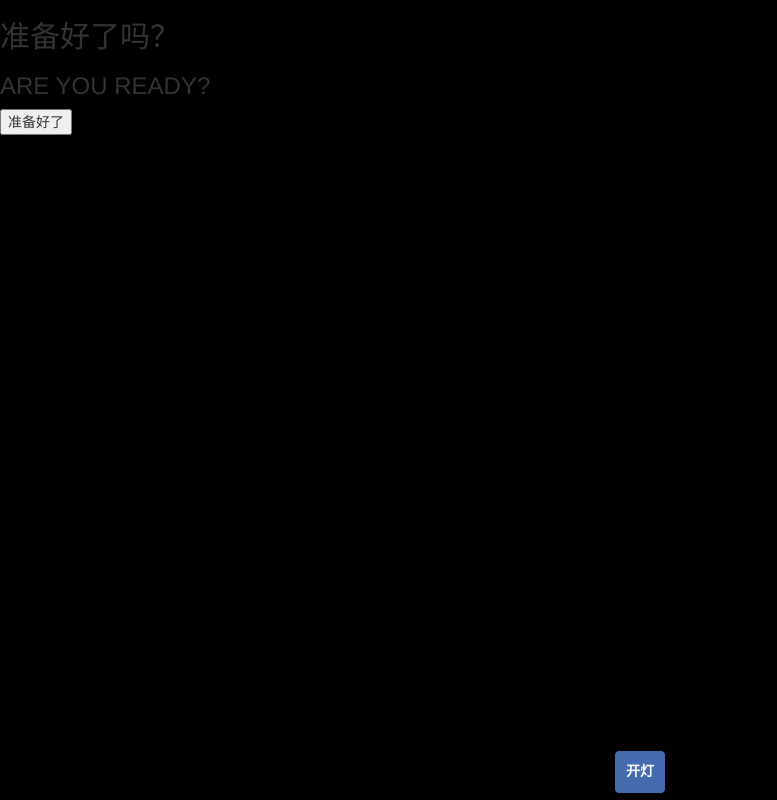
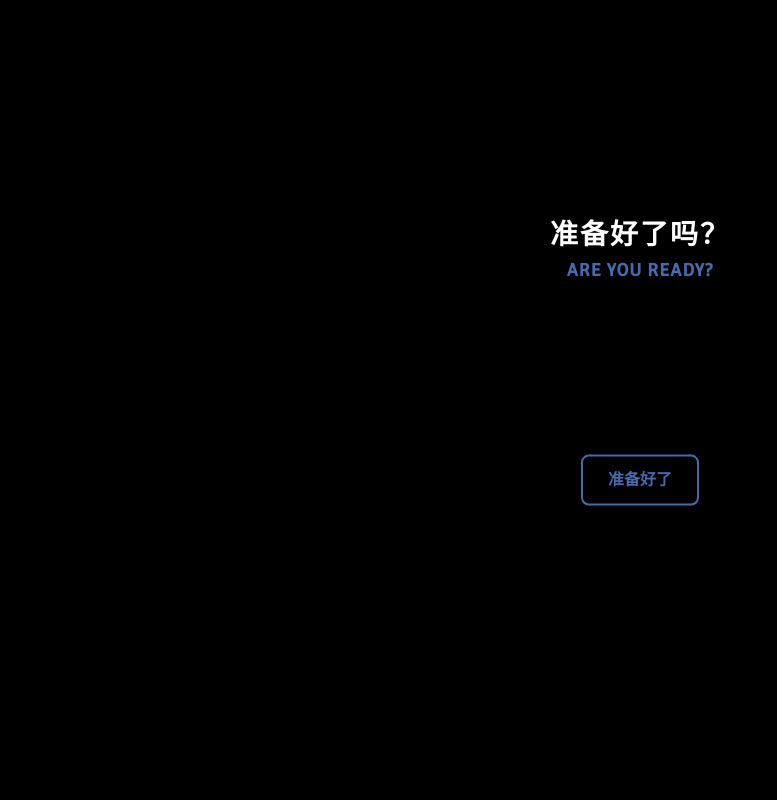
Before and after one commit to dingjim5-cmyk/happy-birthday, a website: page index.html in a window 1280 px wide. Shown: the whole page, without its empty margins (0-777 px from the left). Drawn offline with nearby package versions, Linux system fonts and the light colour scheme.

Commit message:
Refactor stylesheet with new styles and animations

```diff
--- a/stylesheet.css
+++ b/stylesheet.css
@@ -374,7 +374,7 @@ audio { display: none; }
     display: none !important;
 }
 
-/* 2. 💡 让盲盒大容器在开局默认时绝对隐藏[cite: 2]；只有在信件播完被打上 .ordered-active 类名后，才以固定图层在中央现形 */
+/* 2. 💡 让盲盒大容器在开局默认时绝对隐藏；只有在信件播完被打上 .ordered-active 类名后，才以固定图层在中央现形 */
 #gift_section.ordered-active {
     position: fixed !important;
     top: 290px !important;       /* 挂在 200px 排队气球下方，留出完美间距 */
@@ -389,7 +389,7 @@ audio { display: none; }
     display: block !important;   /* 此时强制显形 */
 }
 
-/* 默认状态下（或者初始化开局刷新时），必须老老实实彻底隐藏，防止提早露馅[cite: 2] */
+/* 默认状态下（或者初始化开局刷新时），必须老老实实彻底隐藏，防止提早露馅 */
 #gift_section {
     display: none;
 }
@@ -440,3 +440,78 @@ body.ordered-active-body {
     overflow: hidden !important;
     height: 100vh !important;
 }
+
+/* ==========================================================
+   🎮 开局搞怪“准备好了吗”彩蛋专属样式
+   ========================================================== */
+#ready_overlay {
+    display: none;                      /* 🛠️ 修正：默认隐藏，由 JS 加载完毕后温和淡入，决不跟 Loading 抢道闪现 */
+    position: fixed !important;
+    top: 0 !important;
+    left: 0 !important;
+    width: 100% !important;
+    height: 100% !important;
+    background-color: #000 !important; /* 全黑遮罩，保持神秘感 */
+    z-index: 9999999 !important;       /* 绝对最高图层，盖住一切 */
+    flex-direction: column !important;
+    align-items: center !important;
+    justify-content: center !important;
+    font-family: 'Signika', sans-serif !important;
+}
+
+.ready-title-box {
+    position: absolute !important;
+    top: 25% !important;           /* 💡 用绝对定位直接固定在离顶部 25% 的黄金舒适区，绝对不会再跑偏或蒸发 */
+    left: 50% !important;
+    transform: translateX(-50%) !important; /* 水平像素级绝对居中 */
+    text-align: center !important;
+    width: 100% !important;
+    margin: 0 !important;          /* 彻底清空所有干扰的外边距 */
+}
+#ready_overlay h2 {
+    color: #FFF !important;
+    font-size: 28px !important;
+    font-weight: bold !important;
+    margin-bottom: 10px !important;
+    letter-spacing: 2px !important;
+}
+#ready_overlay h3 {
+    color: #466baf !important; /* 经典蓝色游戏Loading感 */
+    font-size: 18px !important;
+    font-weight: bold !important;
+    margin: 0 !important;
+    letter-spacing: 1px !important;
+}
+
+/* 调皮的小方框按钮 */
+#ready_btn {
+    position: absolute !important; /* 必须绝对定位才能玩瞬移 */
+    top: 60%;
+    left: 50%;
+    transform: translate(-50%, -50%) !important;
+    padding: 12px 25px !important;
+    background-color: transparent !important;
+    border: 2px solid #466baf !important;
+    color: #466baf !important;
+    font-size: 16px !important;
+    font-weight: bold !important;
+    border-radius: 8px !important;
+    cursor: pointer !important;
+    white-space: nowrap !important;
+    /* 核心：位移时的动感滑行过渡，让瞬移显得极其丝滑傲娇 */
+    transition: top 0.2s cubic-bezier(0.175, 0.885, 0.32, 1.275),
+                left 0.2s cubic-bezier(0.175, 0.885, 0.32, 1.275),
+                color 0.3s, border-color 0.3s, background-color 0.3s !important;
+}
+
+/* 鼠标悬停或者触碰时的高亮反馈 */
+#ready_btn:active, #ready_btn:hover {
+    background-color: rgba(70, 107, 175, 0.1) !important;
+}
+
+/* 终局按钮的温馨变色样式（好了不闹了） */
+#ready_btn.stop-joking {
+    border-color: #C4515C !important;
+    color: #C4515C !important;
+    animation: popupScale 0.4s ease;
+}
```
